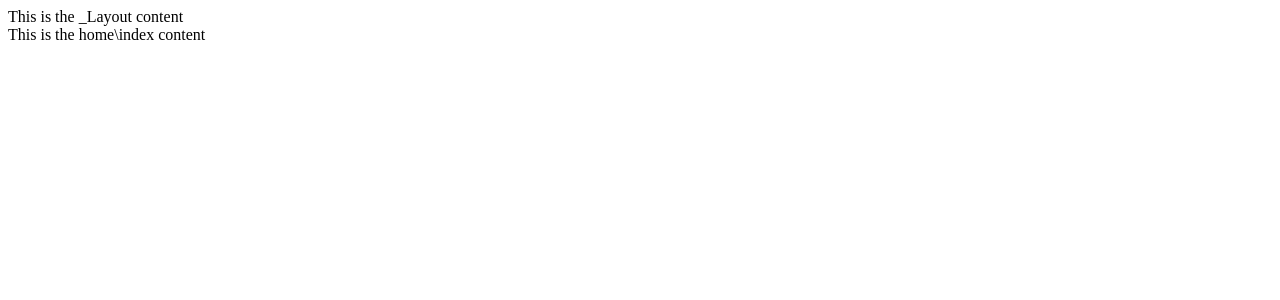
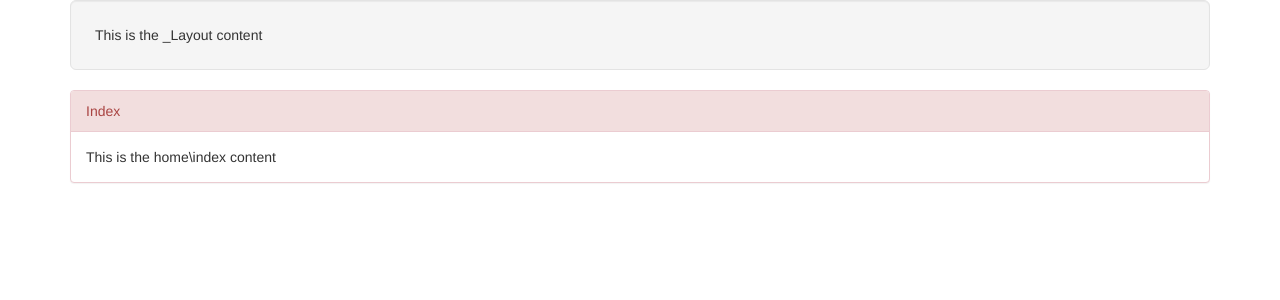
Before and after one commit to IntelliTect-Samples/2017.01-AspNetCoreTraining, an ASP.NET Core app: page / in a window 1280 px wide. Shown: the top 300 px of the page. Run offline with ASP.NET Core 8, Linux system fonts and the light colour scheme; some libraries are stand-ins or nearby versions.

Commit message:
Added _ViewStart Added Bootstrap references Added _ViewImports Added page title

```diff
--- a/src/SecretPal.Web/Controllers/HomeController.cs
+++ b/src/SecretPal.Web/Controllers/HomeController.cs
@@ -10,6 +10,7 @@ namespace SecretPal.Web.Controllers
     {
         public IActionResult Index()
         {
+            ViewData["Title"] = "Home Page";
             return View();
         }
     }
--- a/src/SecretPal.Web/Views/Home/Index.cshtml
+++ b/src/SecretPal.Web/Views/Home/Index.cshtml
@@ -1,3 +1,8 @@
-<div>
-    This is the home\index content
+<div class="panel panel-danger">
+    <div class="panel-heading">
+        Index
+    </div>
+    <div class="panel-body">
+        This is the home\index content
+    </div>
 </div>
--- a/src/SecretPal.Web/Views/Shared/_Layout.cshtml
+++ b/src/SecretPal.Web/Views/Shared/_Layout.cshtml
@@ -1,10 +1,22 @@
+
+
 <html>
 <head>
-    <script src="~/lib/jquery/dist/jquery.js"></script>
+    <title>@ViewData["Title"] - AspNetCore101.Web</title>
+
+    <link href="~/lib/bootstrap/dist/css/bootstrap.css" rel="stylesheet" asp-append-version="true"/>
 </head>
 <body>
-    <div>This is the _Layout content</div>
+    <div class="container">
 
-    @RenderBody()
+        <div class="well well-lg">This is the _Layout content</div>
+
+        @RenderBody()
+    </div>
+
+    <script src="~/lib/jquery/dist/jquery.js" asp-append-version="true"></script>
+    <script src="~/lib/bootstrap/dist/js/bootstrap.js" asp-append-version="true"></script>
+
+
 </body>
 </html>
--- /dev/null
+++ b/src/SecretPal.Web/Views/_ViewImports.cshtml
@@ -0,0 +1 @@
+@addTagHelper *, Microsoft.AspNetCore.Mvc.TagHelpers
```
